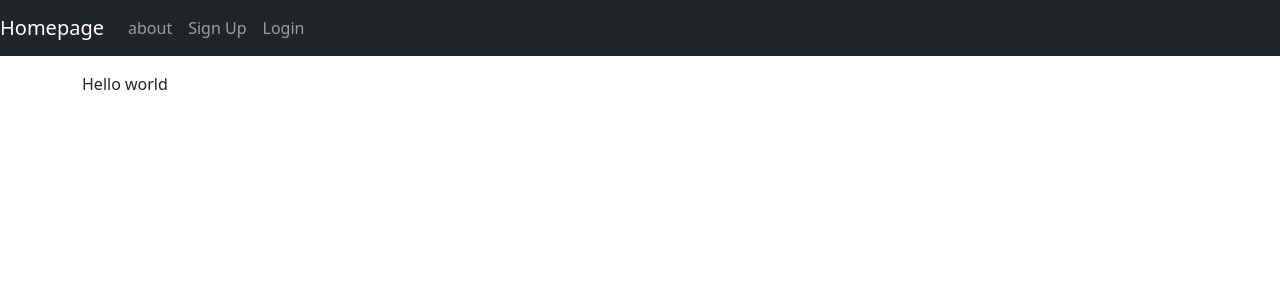
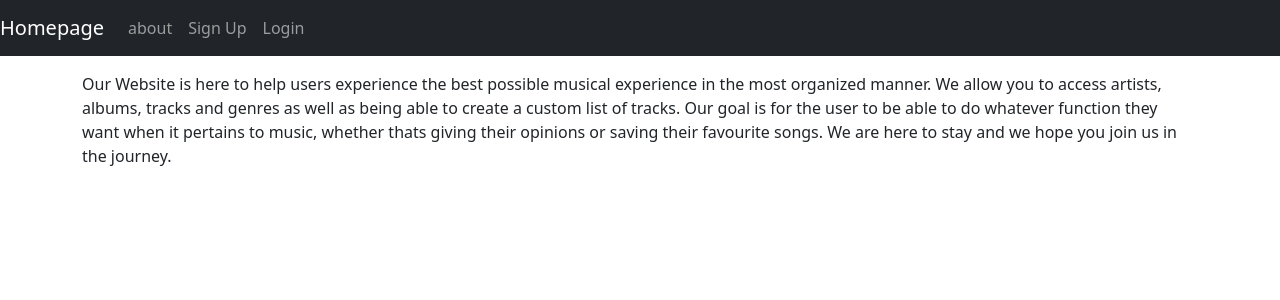
Before and after one commit to edwin20151/se3316-lzhou327-kcheu89-hkamran3-lab4, a React (Create React App) app in the folder frontend/: page /Homepage/aboutus in a window 1280 px wide. Shown: the top 300 px of the page. Built offline with nearby package versions, Linux system fonts and the light colour scheme.

Commit message:
Creating new description

```diff
--- a/frontend/src/components/add-review.js
+++ b/frontend/src/components/add-review.js
@@ -3,7 +3,10 @@ import React from "react";
 function AddReview () {
     return(
         <div className="App">
-            Hello world
+            Our Website is here to help users experience the best possible musical experience in the most organized manner.
+            We allow you to access artists, albums, tracks and genres as well as being able to create a custom list of tracks.
+            Our goal is for the user to be able to do whatever function they want when it pertains to music, whether thats giving their opinions or saving their favourite songs.
+            We are here to stay and we hope you join us in the journey.
         </div>
     );
 }
```
